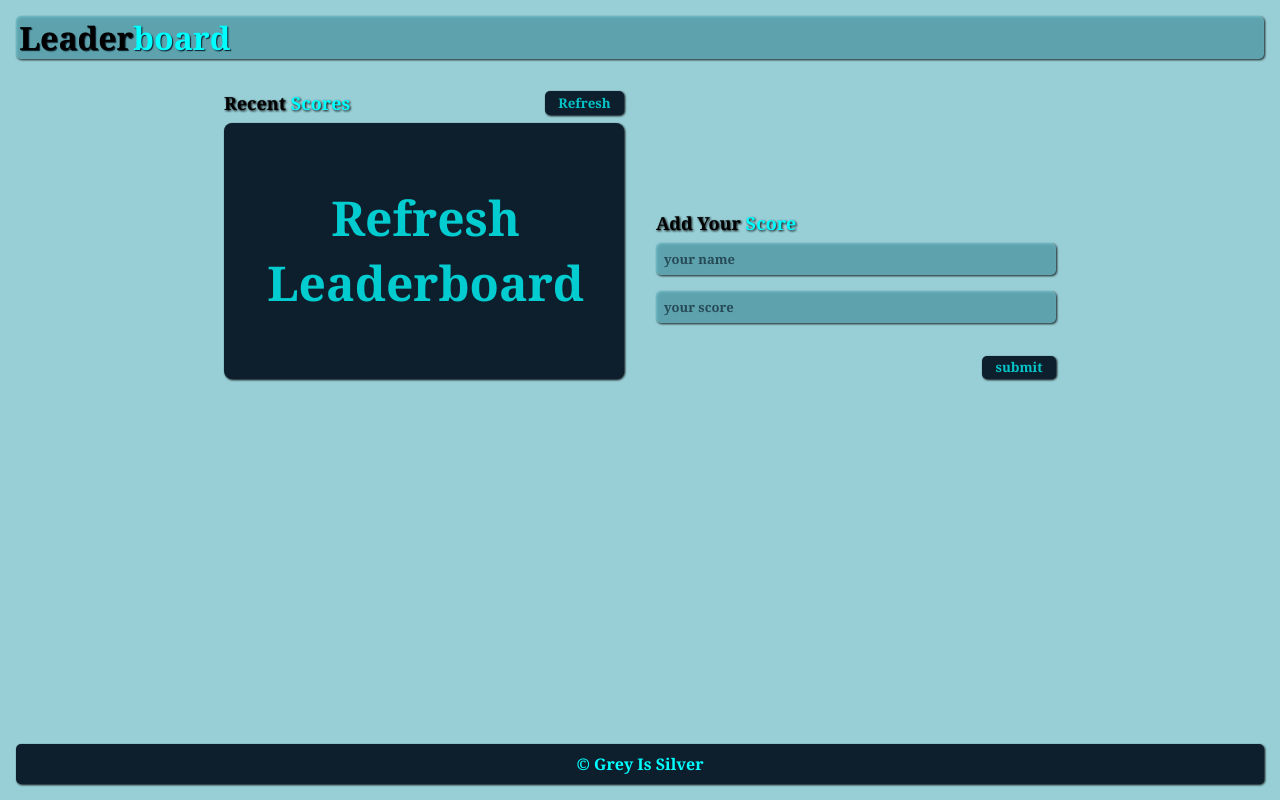
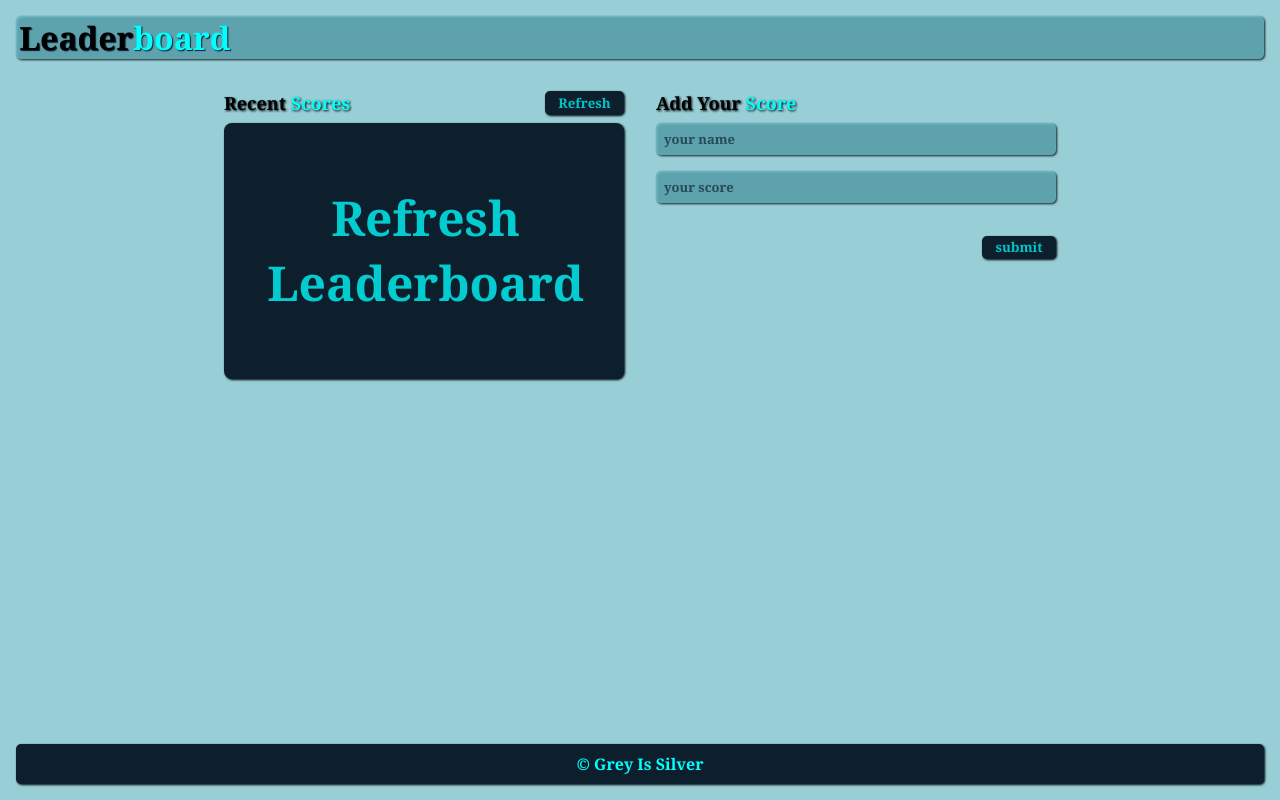
Before and after one commit to UsirusenIkon/Leaderboard, a website built with webpack: page src/index.html in a window 1280 px wide. Built offline with nearby package versions, Linux system fonts and the light colour scheme.

Commit message:
Align form and score section

```diff
--- a/src/style.css
+++ b/src/style.css
@@ -99,7 +99,7 @@ h2 {
 }
 
 .leaderboard {
-  flex-wrap: wrap-reverse;
+  flex-wrap: wrap;
   justify-content: center;
   gap: 2rem;
   padding: 1rem;
```
